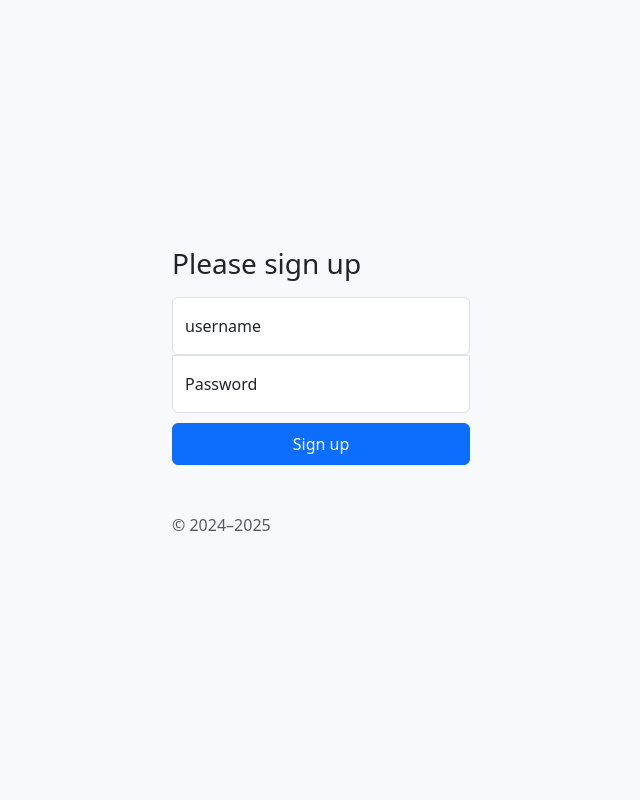
After one commit to yusyu26/shiftmanager, a Django app: page /signup/ in a window 1280 px wide. The commit adds this page. Shown: the whole page, without its empty margins (319-959 px from the left). Run offline with Django 5.2, Linux system fonts and the light colour scheme; some libraries are stand-ins or nearby versions.

Commit message:
認証機能の実装

```diff
--- a/shiftmanager/settings.py
+++ b/shiftmanager/settings.py
@@ -125,6 +125,8 @@ STATIC_URL = 'static/'
 
 STATIC_ROOT = os.path.join(BASE_DIR, 'staticfiles')
 
+LOGIN_URL = 'login'
+
 # Default primary key field type
 # https://docs.djangoproject.com/en/5.1/ref/settings/#default-auto-field
 
--- a/shifts/templates/shifts/post_list.html
+++ b/shifts/templates/shifts/post_list.html
@@ -47,6 +47,10 @@
     {% else %}
         <p>現在、埋まったシフトはありません。</p>
     {% endif %}
-
+    {% if user.is_authenticated %}
+    <a href="{% url 'logout' %}">logout</a>
+    {% else %}
+    <a href="{% url 'login' %}">login</a>
+    {% endif %}
 </div>
 {% endblock %}
--- /dev/null
+++ b/shifts/templates/shifts/signup.html
@@ -0,0 +1,67 @@
+<!doctype HTML>
+<html>
+<head>
+    <link rel="stylesheet" href="https://cdn.jsdelivr.net/npm/bootstrap@5.3.0-alpha1/dist/css/bootstrap.min.css">
+    <meta name="viewport" content="width=device-width, initial-scale=1.0">
+    <style>
+        .navbar {
+            background-color: #2c3e50; /* ネイビーブルー */
+        }
+        .navbar-brand {
+            font-size: 1.25rem;
+            color: #ecf0f1;
+        }
+        .navbar-brand:hover {
+            color: #bdc3c7;
+        }
+
+        html,
+        body {
+        height: 100%;
+        }
+
+        .form-signin {
+        max-width: 330px;
+        padding: 1rem;
+        }
+
+        .form-signin .form-floating:focus-within {
+        z-index: 2;
+        }
+
+        .form-signin input[type="email"] {
+        margin-bottom: -1px;
+        border-bottom-right-radius: 0;
+        border-bottom-left-radius: 0;
+        }
+
+        .form-signin input[type="password"] {
+        margin-bottom: 10px;
+        border-top-left-radius: 0;
+        border-top-right-radius: 0;
+        }
+    </style>
+</head>
+
+<body class="d-flex align-items-center py-4 bg-body-tertiary">
+    <main class="form-signin w-100 m-auto">
+        {{ error }}
+    <form method="POST">
+        {% csrf_token %}
+        <h1 class="h3 mb-3 fw-normal">Please sign up</h1>
+
+        <div class="form-floating">
+        <input type="text" required class="form-control" id="floatingInput" placeholder="username" name="username">
+        <label for="floatingInput">username</label>
+        </div>
+        <div class="form-floating">
+        <input type="password" required class="form-control" id="floatingPassword" placeholder="Password" name="password">
+        <label for="floatingPassword">Password</label>
+        </div>
+        <button class="btn btn-primary w-100 py-2" type="submit">Sign up</button>
+        <p class="mt-5 mb-3 text-body-secondary">&copy; 2024–2025</p>
+    </form>
+    </main>
+<script src="/docs/5.3/dist/js/bootstrap.bundle.min.js" integrity="sha384-geWF76RCwLtnZ8qwWowPQNguL3RmwHVBC9FhGdlKrxdiJJigb/j/68SIy3Te4Bkz" crossorigin="anonymous"></script>
+
+</body>
--- a/shifts/urls.py
+++ b/shifts/urls.py
@@ -4,5 +4,8 @@ from . import views
 urlpatterns = [
     path('', views.Index.as_view(), name='shortage_shift_list'),
     path('create/', views.Create.as_view(), name='shortage_shift_create'),
-    path('confirm/<int:pk>/',views.Confirmsubstitute.as_view(),name='update'),
+    path('confirm/<int:pk>/',views.Confirmsubstitute.as_view(), name='update'),
+    path('signup/',views.signupfunc, name='signup'),
+    path('login/',views.loginfunc, name='login'),
+    path('logout/',views.logoutfunc, name='logout'),
 ]
--- a/shifts/views.py
+++ b/shifts/views.py
@@ -1,11 +1,15 @@
-from django.shortcuts import render
-from django.views.generic import TemplateView, ListView, DetailView
+from django.shortcuts import render, redirect
+from django.views.generic import ListView, DetailView
+from django.views.generic.edit import CreateView, UpdateView
 from .models import Post
 from .forms import PostForm
 from django.http import Http404
 from django.utils import timezone
 from .utils.line_notify import send_line_notification
-
+from django.contrib.auth.models import User
+from django.db import IntegrityError
+from django.contrib.auth import authenticate, login, logout
+from django.contrib.auth.mixins import LoginRequiredMixin
 
 class Index(ListView):
     model = Post
@@ -32,8 +36,8 @@ class Index(ListView):
 class Detail (DetailView):
     model = Post
 
-from django.views.generic.edit import CreateView, UpdateView
-class Create(CreateView):
+
+class Create(LoginRequiredMixin, CreateView):
     model = Post
     form_class = PostForm
     success_url = "/"
@@ -47,7 +51,7 @@ class Create(CreateView):
 
         return response
 
-class Confirmsubstitute(UpdateView):
+class Confirmsubstitute(LoginRequiredMixin, UpdateView):
     model = Post
     fields = ['substitute']
     success_url = "/"
@@ -63,3 +67,30 @@ class Confirmsubstitute(UpdateView):
     def form_valid(self, form):
         # フォームが有効な場合の処理
         return super().form_valid(form)
+
+def signupfunc(request):
+    if request.method == "POST":
+        username = request.POST['username']
+        password = request.POST['password']
+        try:
+            user = User.objects.create_user(username, '', password)
+            return redirect('login')
+        except IntegrityError:
+            return render(request, 'shifts/signup.html',{'error':'このユーザーは既に登録されています。'})
+    return render(request, 'shifts/signup.html',{'some':100})
+
+def loginfunc(request):
+    if request.method == "POST":
+        username = request.POST['username']
+        password = request.POST['password']
+        user = authenticate(request, username=username, password=password)
+        if user is not None:
+            login(request, user)
+            return redirect('/')
+        else:
+            return render(request, 'shifts/login.html',{'context':'登録情報が正しくありません'})
+    return render(request, 'shifts/login.html',{})
+
+def logoutfunc(request):
+    logout(request)
+    return redirect('/')
```
Also changed, not shown: shifts/templates/shifts/login.html (added, +67 -0 lines).
